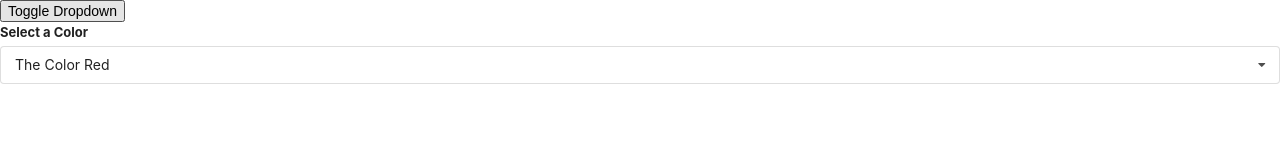
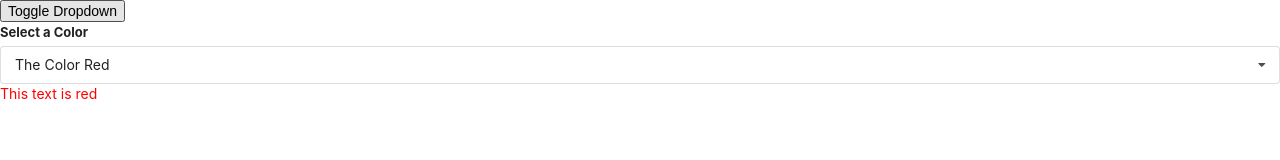
Before and after one commit to RoshanLakmal/sg-react-136-widgets, a React (Create React App) app in the folder sg-react-136-widgets/: page / in a window 1280 px wide. Shown: the top 160 px of the page. Built offline with nearby package versions, Linux system fonts and the light colour scheme.

Commit message:
added color change

```diff
--- a/sg-react-136-widgets/src/App.js
+++ b/sg-react-136-widgets/src/App.js
@@ -43,11 +43,14 @@
       {/* <Search /> */}
       <button onClick={() => setShowDropdown(!showDropdown)}>Toggle Dropdown</button>
       {showDropdown ?
+      <div>
       <Dropdown
         selected={selected}
         onSelectedChange={setSelected}
         options={options}
       />
+      {/* <p style={{color: selected.value}}>This text is {selected.value}</p> */}
+      </div>
       : null}
     </div>
   );
--- a/sg-react-136-widgets/src/components/Dropdown.js
+++ b/sg-react-136-widgets/src/components/Dropdown.js
@@ -41,6 +41,7 @@
           <div className="text">{selected.label}</div>
           <div className={`menu ${open? 'visible transition' : ''}`}>{renderedOptions}</div>
         </div>
+        <p style={{color: selected.value}}>This text is {selected.value}</p>
       </div>
     </div>
   );
```
